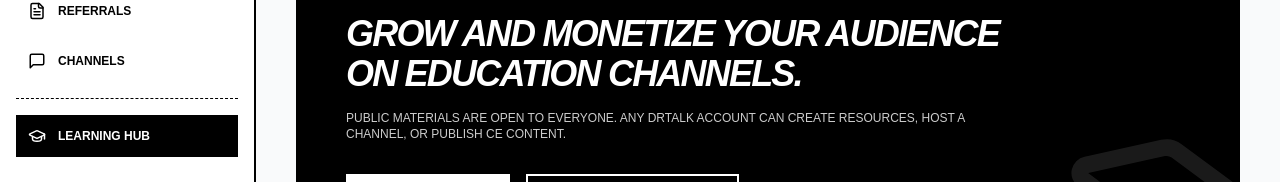
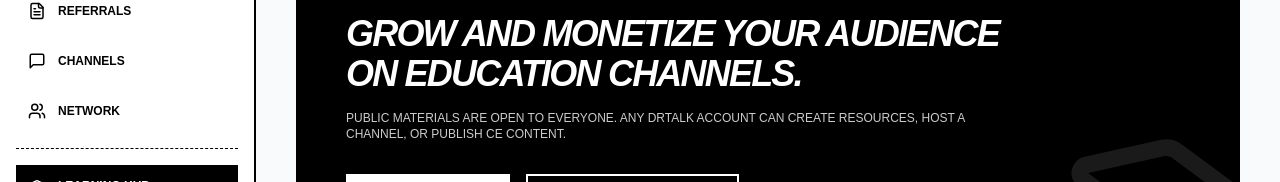
Before and after one commit to anton-g-kulikov/drtalk, a Next.js app: page /dentist/academy in a window 1280 px wide. Shown: the part 140-322 px from the top of the page. Built offline with nearby package versions, Linux system fonts and the light colour scheme; no server answers; the database is empty.

Commit message:
feat: add Network to dentist navigation items

```diff
--- a/src/components/Navigation.tsx
+++ b/src/components/Navigation.tsx
@@ -13,6 +13,7 @@
         { icon: LayoutDashboard, label: 'Dashboard', href: '/dentist/dashboard' },
         { icon: FileText, label: 'Referrals', href: '/dentist/referrals' },
         { icon: MessageSquare, label: 'Channels', href: '/dentist/channels' },
+        { icon: Users, label: 'Network', href: '/dentist/network' },
         { icon: GraduationCap, label: 'Learning Hub', href: '/dentist/academy' },
       ]
     : [
```
